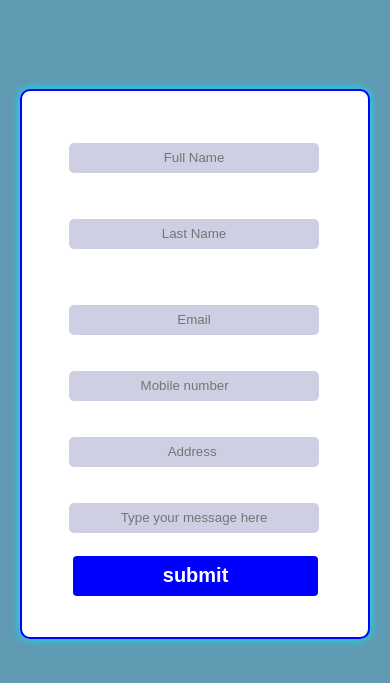
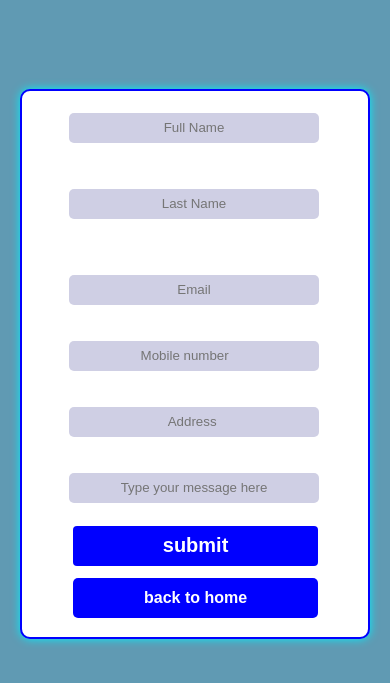
Before and after one commit to Supo123/working-contact-form, a plain HTML site: page workingform.html in a window 390 px wide. Shown: the part 83-766 px from the top of the page. Drawn offline with Linux system fonts and the light colour scheme.

Commit message:
your commit message

```diff
--- a/workingform.html
+++ b/workingform.html
@@ -155,28 +155,10 @@
           row-gap: 30px;
           position: absolute;
           left:90%;
-          top:-10%;
+          top:-60%;
 
         }
-        /* @media(max-width:410px){
-            .info input{
-                width:200px;
-                position: relative;
-                left:80px ;
-            }
-        } */
 
-        /* @media(max-width:304px){
-                .main{
-                    width:350px;
-                }
-                .info input{
-                 position: relative;
-                 left:5px;
-
-
-
-                } */
 
 
             @media(max-width:505px){
@@ -225,8 +207,8 @@
             height: 100px;
         }
         .button{
-            width:120px;
-            height:30px;
+            width:133px;
+            height:33px;
             font-size: 20px;
             font-weight: bold;
             background: blue;
@@ -235,7 +217,7 @@
             color: white;
             position: absolute;
             top:95%;
-            left:45%;
+            left:59%;
             transform: translate(-50%,-50%);
             border-radius: 4px;
             transition: transform 0.3s;
@@ -313,7 +295,8 @@ display: none;
 }
 .popup{
     display: flex;
-    justify-content: center;
+    flex-direction: row;
+    justify-content: space-between;
     align-items: center;
 
 }
@@ -367,6 +350,47 @@ background-color: rgb(63, 206, 63);
 box-shadow: 0 2px 5px rgba(62, 145, 80, 0.2);
 color: white;
 }
+.back{
+
+    background: blue;
+    width:136px;
+    height:36px;
+    text-decoration: none;
+    display: flex;
+    justify-content: center;
+    text-align: center;
+    align-items: center;
+    border-radius: 5px;
+    position: absolute;
+    left:35%;
+   bottom: -4%;
+   margin-top: 4px;
+
+}
+.back a{
+    color: white;
+    text-decoration: none;
+    text-align: center;
+    align-items: center;
+    font-weight: 800;
+    font-family: sans-serif;
+
+}
+@media(max-width:504px){
+        .back{
+            width:245px;
+            position: absolute;
+            left:-1%;
+            top:96%;
+            padding: 20px;
+            display: flex;
+            justify-content: center;
+            align-items: center;
+            margin-top: 10px;
+
+        }
+
+    }
 
 
 
@@ -407,6 +431,9 @@ color: white;
     </div>
     <div class="popup">
     <button type="submit" class="button" id="submitbtn" onclick=" openpopup()">submit</button>
+    <div class="back">
+        <a href="index.html">back to home</a>
+    </div>
     <div class="popup-container" id="popup3">
 <img src="https://cdn-icons-png.flaticon.com/128/11433/11433360.png">
 <h2>Thank You!</h2>
```
